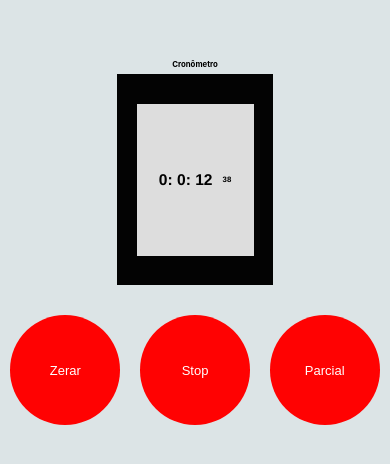
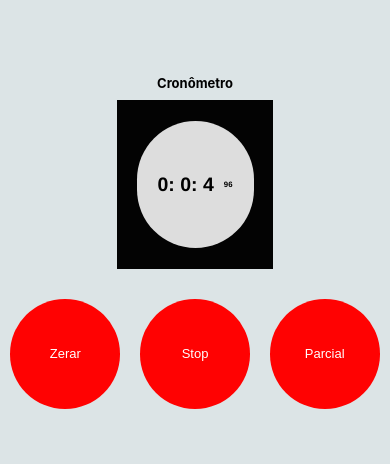
Before and after one commit to gabrielbbrito1/Desafio2-React, a React (Create React App) app: page / in a window 390 px wide. Shown: the part 180-644 px from the top of the page. Built offline with nearby package versions, Linux system fonts and the light colour scheme.

Commit message:
versao final do css(talvez)

```diff
--- a/src/App.css
+++ b/src/App.css
@@ -15,10 +15,11 @@
     height: 18vh;
     justify-content: center;
     align-items: center;
+    border-radius: 200px;
 }
 .contador{
     margin-right: 10px;
-    font-size: 4vw;
+    font-size: 5vw;
 }
 .counterBody{
     width: 40vw;
@@ -28,6 +29,7 @@
     align-items: center;
     background-color: rgb(3, 3, 3);
     margin-bottom: 30px;
+
 }
 .contadorCent{
     opacity: 2.0;
@@ -54,12 +56,20 @@
     padding: 1px;
     border-radius: 50%;
 }
-.roundButton:focus, .roundButton:active {
-    background-color: #ffffff;
+ .roundButton:active {
+    background-color: #00ff0d;
     border-color: none;
-    color: black;
+    color: rgb(0, 0, 0);
     outline: none;
+ }
 
+ .roundButton:hover{
+    outline: none;
+    background-color: #d10707;
+}
+
+.roundButton:focus{
+    outline: none;
 }
 .labelName{
     font-size: 2vw;
@@ -74,7 +84,22 @@
         justify-content: center;
         padding: 1px;
     }
-}
+        .counterBody{
+            width: 40vw;
+            height: 20vh;
+        }
+        .contadorFlex{
+            width: 30vw;
+            height: 15vh;
+        }
+        .contador{
+            margin-right: 10px;
+            font-size: 5vw;
+        }
+        .labelName{
+            font-size: 13px;
+        }
+    }
 @media(max-height: 400px){
     .roundButton{
         font-size: 8px;
@@ -82,18 +107,18 @@
         height: 13vh;
     }
     .counterBody{
-        width: 50vw;
-        height: 30vh;
+        width: 40vw;
+        height: 20vh;
     }
     .contadorFlex{
-        width: 40vw;
-        height: 25vh;
+        width: 30vw;
+        height: 15vh;
     }
     .contador{
         margin-right: 10px;
-        font-size: 7vw;
+        font-size: 3vw;
     }
     .labelName{
-        font-size: 10px;
+        font-size: 13px;
     }
 }
--- a/src/App.js
+++ b/src/App.js
@@ -38,7 +38,7 @@ class App extends React.Component {
 
   parcial(){
     let p = this.state.horas+ ":"+ this.state.minutos+ ":"+ this.state.segundos + "." + this.state.centesimos + "\n\n"
-    this.state.parcial = this.state.parcial + p
+    this.state.parcial = this.state.parcial + p;
   }
 
   pararTempo(){
@@ -112,7 +112,7 @@ class App extends React.Component {
 
   componentDidMount(){
     this.timer = setInterval(
-      () => this.incrementarCentesimo(), 0.1)
+      () => this.incrementarCentesimo(), 10)
   }
 
  /* adicionaZero () {
```
